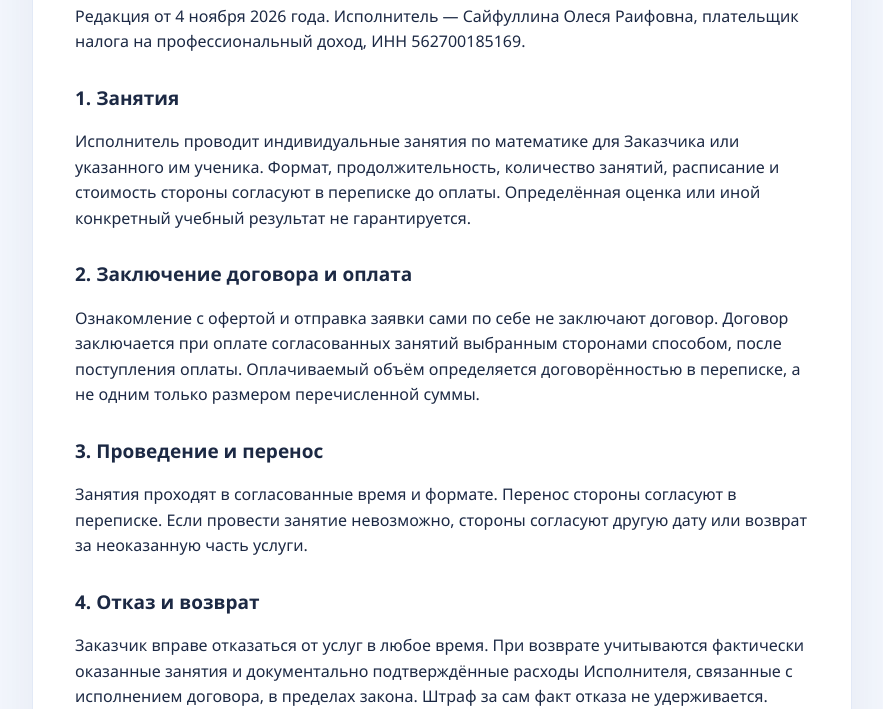
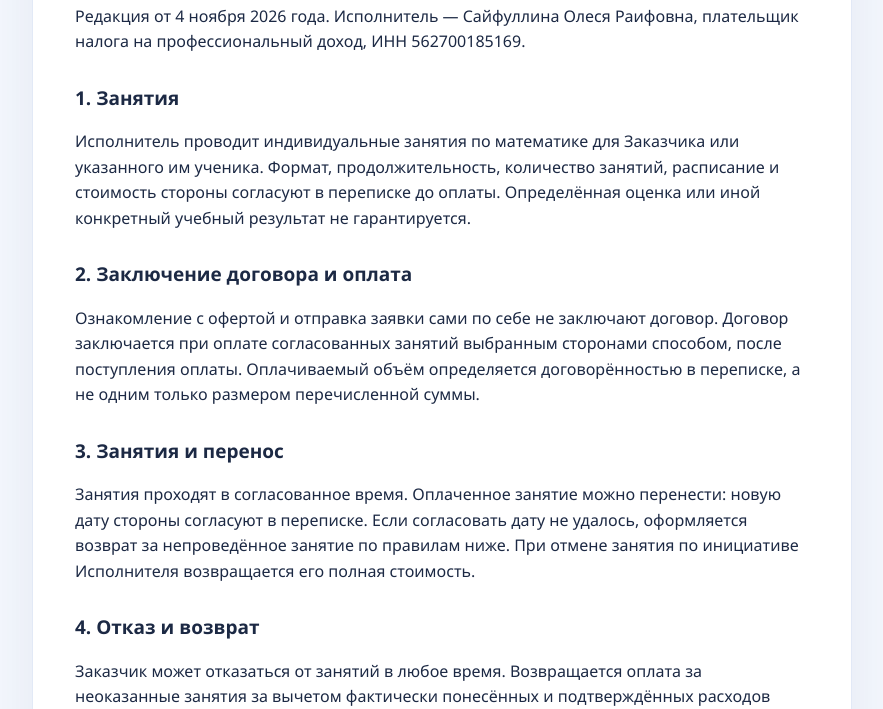
Before and after one commit to olraif/repiq-site, a plain HTML site: page oge/zayavka/legal/offer-tutoring.html in a window 1280 px wide. Shown: the part 243-952 px from the top of the page, without its empty margins (198-1081 px from the left). Drawn offline with Linux system fonts and the light colour scheme.

Commit message:
Simplify legal text: oge/zayavka/legal/offer-tutoring.html

```diff
--- a/oge/zayavka/legal/offer-tutoring.html
+++ b/oge/zayavka/legal/offer-tutoring.html
@@ -3,6 +3,6 @@
 <p>Редакция от 4 ноября 2026 года. Исполнитель — Сайфуллина Олеся Раифовна, плательщик налога на профессиональный доход, ИНН 562700185169.</p>
 <h2>1. Занятия</h2><p>Исполнитель проводит индивидуальные занятия по математике для Заказчика или указанного им ученика. Формат, продолжительность, количество занятий, расписание и стоимость стороны согласуют в переписке до оплаты. Определённая оценка или иной конкретный учебный результат не гарантируется.</p>
 <h2>2. Заключение договора и оплата</h2><p>Ознакомление с офертой и отправка заявки сами по себе не заключают договор. Договор заключается при оплате согласованных занятий выбранным сторонами способом, после поступления оплаты. Оплачиваемый объём определяется договорённостью в переписке, а не одним только размером перечисленной суммы.</p>
-<h2>3. Проведение и перенос</h2><p>Занятия проходят в согласованные время и формате. Перенос стороны согласуют в переписке. Если провести занятие невозможно, стороны согласуют другую дату или возврат за неоказанную часть услуги.</p>
-<h2>4. Отказ и возврат</h2><p>Заказчик вправе отказаться от услуг в любое время. При возврате учитываются фактически оказанные занятия и документально подтверждённые расходы Исполнителя, связанные с исполнением договора, в пределах закона. Штраф за сам факт отказа не удерживается.</p>
+<h2>3. Занятия и перенос</h2><p>Занятия проходят в согласованное время. Оплаченное занятие можно перенести: новую дату стороны согласуют в переписке. Если согласовать дату не удалось, оформляется возврат за непроведённое занятие по правилам ниже. При отмене занятия по инициативе Исполнителя возвращается его полная стоимость.</p>
+<h2>4. Отказ и возврат</h2><p>Заказчик может отказаться от занятий в любое время. Возвращается оплата за неоказанные занятия за вычетом фактически понесённых и подтверждённых расходов Исполнителя, непосредственно связанных с этим договором, если такие расходы есть. При расчёте учитывается стоимость надлежащим образом проведённых занятий. Штрафов за отказ нет.</p>
 <h2>5. Связь и данные</h2><p>Вопросы по занятиям и возврату: <a href="mailto:oge-na-5@mail.ru">oge-na-5@mail.ru</a>. Обработка данных заявки описана в <a href="./privacy-tutoring.html">политике</a> и <a href="./consent-tutoring.html">согласии</a>. Если Заказчик сообщает данные другого человека, он подтверждает наличие полномочий либо другого законного основания.</p></article></main></body></html>
```
